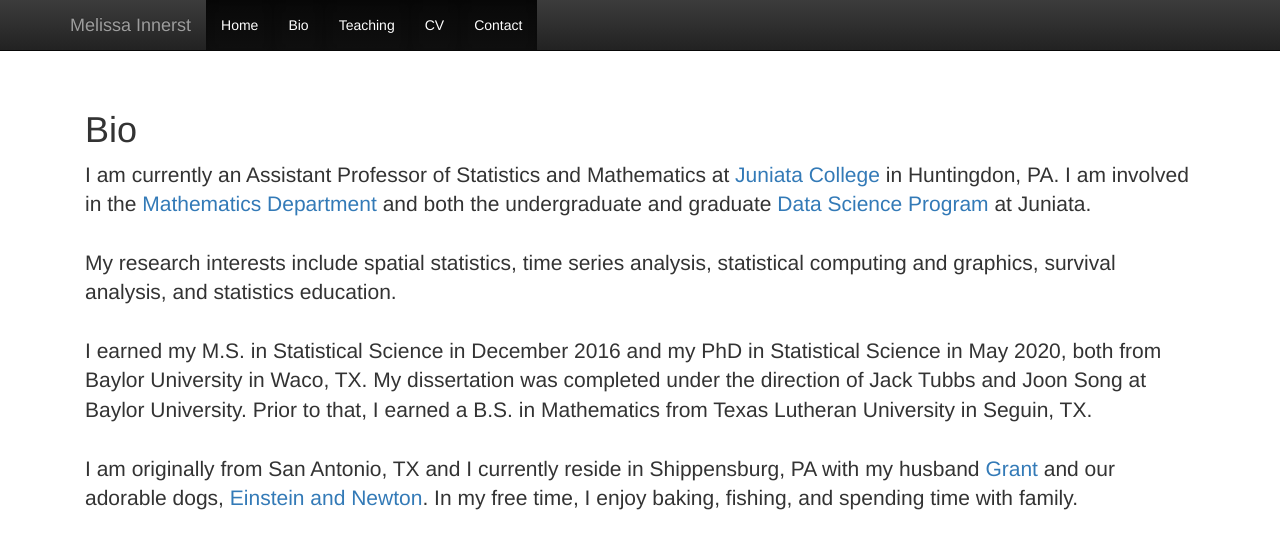
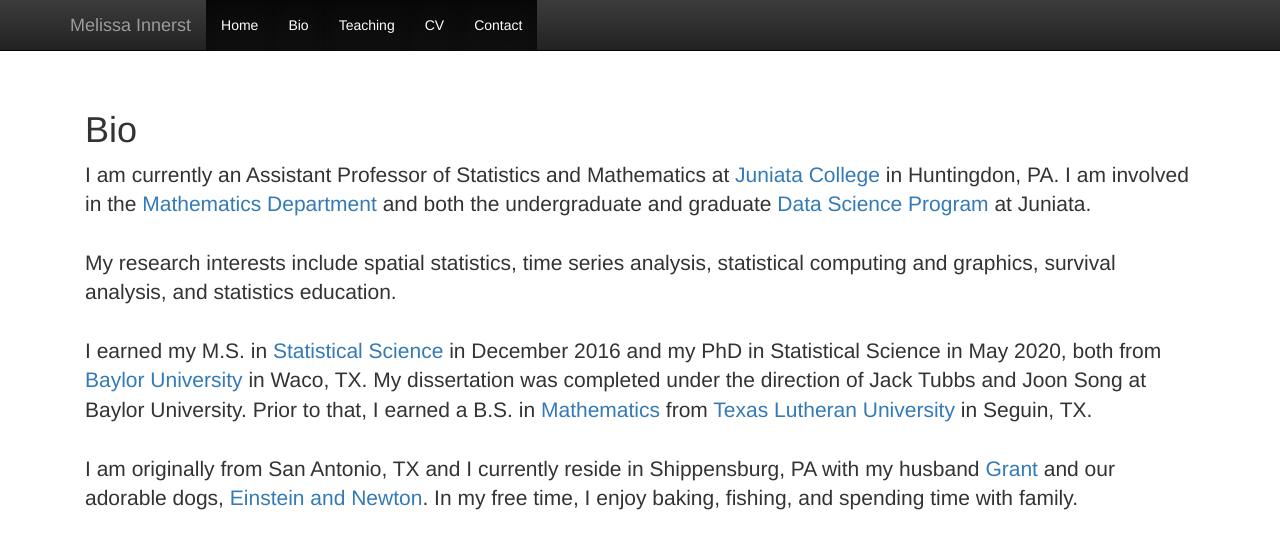
Before and after one commit to melissanjohnson/melissanjohnson.github.io, a Jekyll site: the page built from bio.html, in a window 1280 px wide. Shown: the top 549 px of the page. Built offline with Jekyll 4.4.1, drawn with Linux system fonts in a browser that asks for light colours; nearby versions of some CDN libraries; library files that are not in the unit come from our copies; some of the changed lines change nothing that is shown.

Commit message:
College links

```diff
--- a/bio.html
+++ b/bio.html
@@ -12,7 +12,7 @@ I am currently an Assistant Professor of Statistics and Mathematics at <a href="
 My research interests include spatial statistics, time series analysis, statistical computing and graphics, survival analysis, and statistics education.
 <br/>
 <br/>
-I earned my M.S. in Statistical Science in December 2016 and my PhD in Statistical Science in May 2020, both from Baylor University in Waco, TX. My dissertation was completed under the direction of Jack Tubbs and Joon Song at Baylor University. Prior to that, I earned a B.S. in Mathematics from Texas Lutheran University in Seguin, TX.
+I earned my M.S. in <a href="https://www.baylor.edu/statistics/">Statistical Science</a> in December 2016 and my PhD in Statistical Science in May 2020, both from <a href="https://www.baylor.edu/">Baylor University</a> in Waco, TX. My dissertation was completed under the direction of Jack Tubbs and Joon Song at Baylor University. Prior to that, I earned a B.S. in <a href="https://www.tlu.edu/programs/mathematics">Mathematics</a> from <a href="https://www.tlu.edu/">Texas Lutheran University</a> in Seguin, TX.
   <br/>
   <br />
 I am originally from San Antonio, TX and I currently reside in Shippensburg, PA with my husband <a href="https://grantinnerst.github.io/" target="_blank"> Grant</a> and our adorable dogs, <a href="https://www.instagram.com/einsteinstheoryofbarktivity/" target="_blank"> Einstein and Newton</a>. In my free time, I enjoy baking, fishing, and spending time with family.
```
